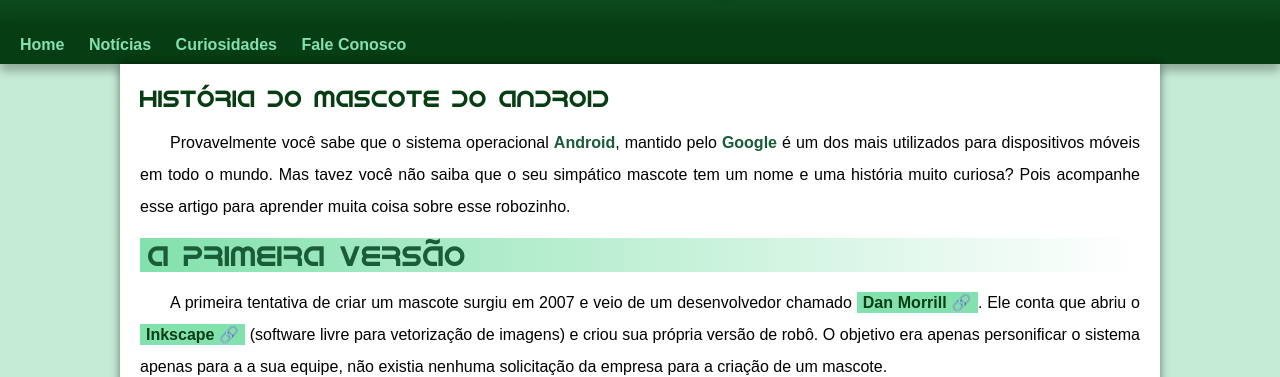
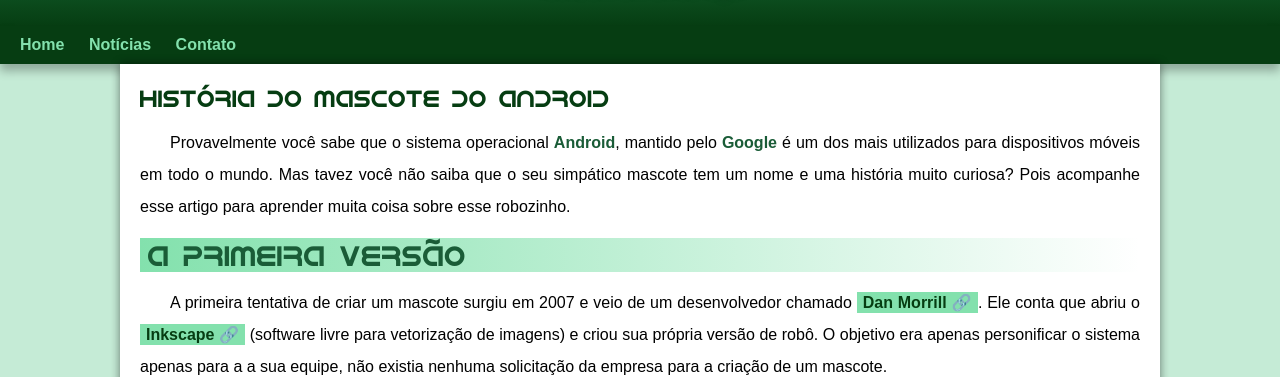
Before and after one commit to MariaBelentani/android-site, a plain HTML site: page index.html in a window 1280 px wide. Shown: the part 164-541 px from the top of the page. Drawn offline with Linux system fonts and the light colour scheme; a web font is replaced by a local one.

```diff
--- a/index.html
+++ b/index.html
@@ -17,8 +17,7 @@
     <nav>
       <a href="#">Home</a>
       <a href="#">Notícias</a>
-      <a href="#">Curiosidades</a>
-      <a href="#">Fale Conosco</a>
+      <a href="#">Contato</a>
     </nav>
     <main>
       <article>
--- a/style.css
+++ b/style.css
@@ -55,7 +55,7 @@
    font-size: 1.2em;
    max-width: 500px;
    margin: auto;
-   margin-bottom: 20px;
+   pading-bottom: 50px;
    padding: 0px 10px 0px 10px;
    text-shadow: 2px 2px 8px rgba(0, 0, 0, 0.459);
 }
```
